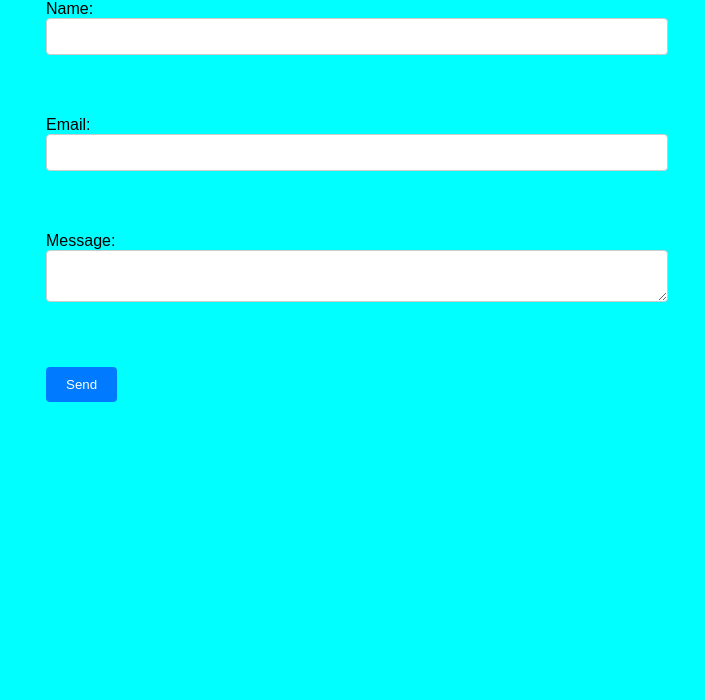
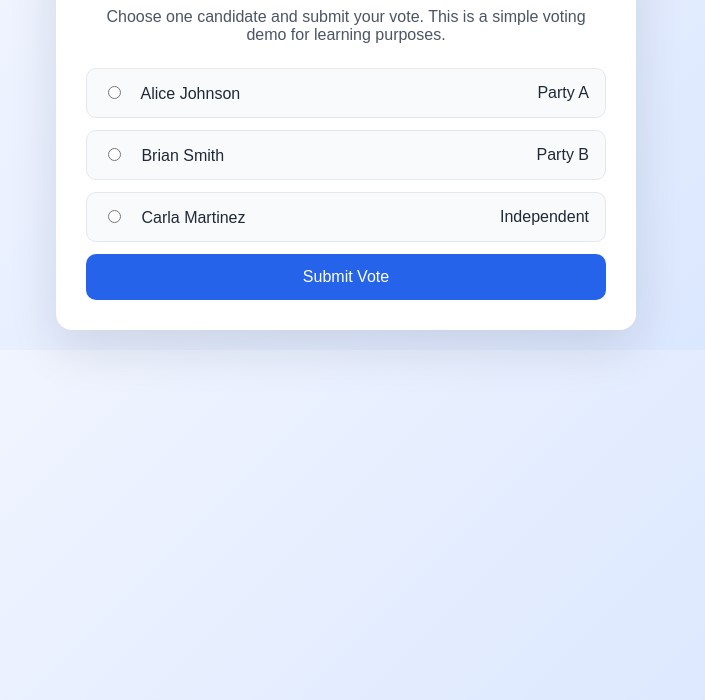
Before and after one commit to srijanapandey08/frontend, a plain HTML site: page index.html in a window 1280 px wide. Shown: the part 100-800 px from the top of the page, without its empty margins (294-999 px from the left). Drawn offline with Linux system fonts and the light colour scheme.

Commit message:
first commit

```diff
--- a/index.html
+++ b/index.html
@@ -4,63 +4,130 @@
 <head>
     <meta charset="UTF-8">
     <meta name="viewport" content="width=device-width, initial-scale=1.0">
-    <title>Document</title>
-</head>
+    <title>Online Voting System</title>
     <style>
         body {
             font-family: Arial, sans-serif;
-        max-width: 600px;
-        margin: 0 auto;
+            background: linear-gradient(135deg, #f6f8ff, #d6e4ff);
+            margin: 0;
             padding: 20px;
-        background-color: aqua;
+            color: #1f2937;
         }
 
-    label {
-        display: block;
-        margin-bottom: 5px;
+        .container {
+            max-width: 520px;
+            margin: 0 auto;
+            background: white;
+            border-radius: 16px;
+            box-shadow: 0 18px 50px rgba(15, 23, 42, 0.12);
+            padding: 30px;
         }
 
-    input,
-    textarea {
-        width: 100%;
-        padding: 10px;
-        margin-bottom: 20px;
-        border: 1px solid #ccc;
-        border-radius: 4px;
+        h1 {
+            margin-top: 0;
+            font-size: 2rem;
+            text-align: center;
+        }
+
+        .description {
+            text-align: center;
+            color: #4b5563;
+            margin-bottom: 24px;
+        }
+
+        .candidate {
+            display: flex;
+            align-items: center;
+            justify-content: space-between;
+            padding: 14px 16px;
+            border: 1px solid #e5e7eb;
+            border-radius: 10px;
+            margin-bottom: 12px;
+            background: #f9fafb;
+        }
+
+        .candidate input {
+            margin-right: 16px;
         }
 
         button {
-        background-color: #007bff;
+            width: 100%;
+            padding: 14px;
+            border: none;
+            border-radius: 10px;
+            background-color: #2563eb;
             color: white;
-        padding: 10px 20px;
-        border: none;
-        border-radius: 4px;
+            font-size: 1rem;
             cursor: pointer;
         }
 
         button:hover {
-        background-color: #0056b3;
+            background-color: #1d4ed8;
+        }
+
+        .status {
+            margin-top: 18px;
+            padding: 16px;
+            border-radius: 12px;
+            background-color: #eff6ff;
+            color: #1d4ed8;
+            text-align: center;
+            display: none;
         }
     </style>
+</head>
 
 <body>
-    <h1>Contact us</h1>
-    <form id="contactForm">
-        <label>
-            Name:
-            <input type="text" id="name" required>
-        </label><br><br>
-        <label>
-            Email:
-            <input type="email" id="email" required>
-        </label><br><br>
-        <label>
-            Message:
-            <textarea id="message" required></textarea>
-        </label><br><br>
-        <button type="submit">Send</button>
+    <div class="container">
+        <h1>Online Voting</h1>
+        <p class="description">Choose one candidate and submit your vote. This is a simple voting demo for learning
+            purposes.</p>
+
+        <form id="voteForm">
+            <label class="candidate">
+                <span>
+                    <input type="radio" name="candidate" value="Alice Johnson" required>
+                    Alice Johnson
+                </span>
+                <span>Party A</span>
+            </label>
+
+            <label class="candidate">
+                <span>
+                    <input type="radio" name="candidate" value="Brian Smith">
+                    Brian Smith
+                </span>
+                <span>Party B</span>
+            </label>
+
+            <label class="candidate">
+                <span>
+                    <input type="radio" name="candidate" value="Carla Martinez">
+                    Carla Martinez
+                </span>
+                <span>Independent</span>
+            </label>
+
+            <button type="submit">Submit Vote</button>
         </form>
 
+        <div id="status" class="status"></div>
+    </div>
+
+    <script>
+        const voteForm = document.getElementById('voteForm');
+        const statusBox = document.getElementById('status');
+
+        voteForm.addEventListener('submit', function (event) {
+            event.preventDefault();
+
+            const formData = new FormData(voteForm);
+            const selectedCandidate = formData.get('candidate');
+
+            statusBox.textContent = 'Thank you! Your vote for ' + selectedCandidate + ' has been recorded.';
+            statusBox.style.display = 'block';
+        });
+    </script>
 </body>
 
 </html>
```
Lines whose indentation alone changed are shown as unchanged.
